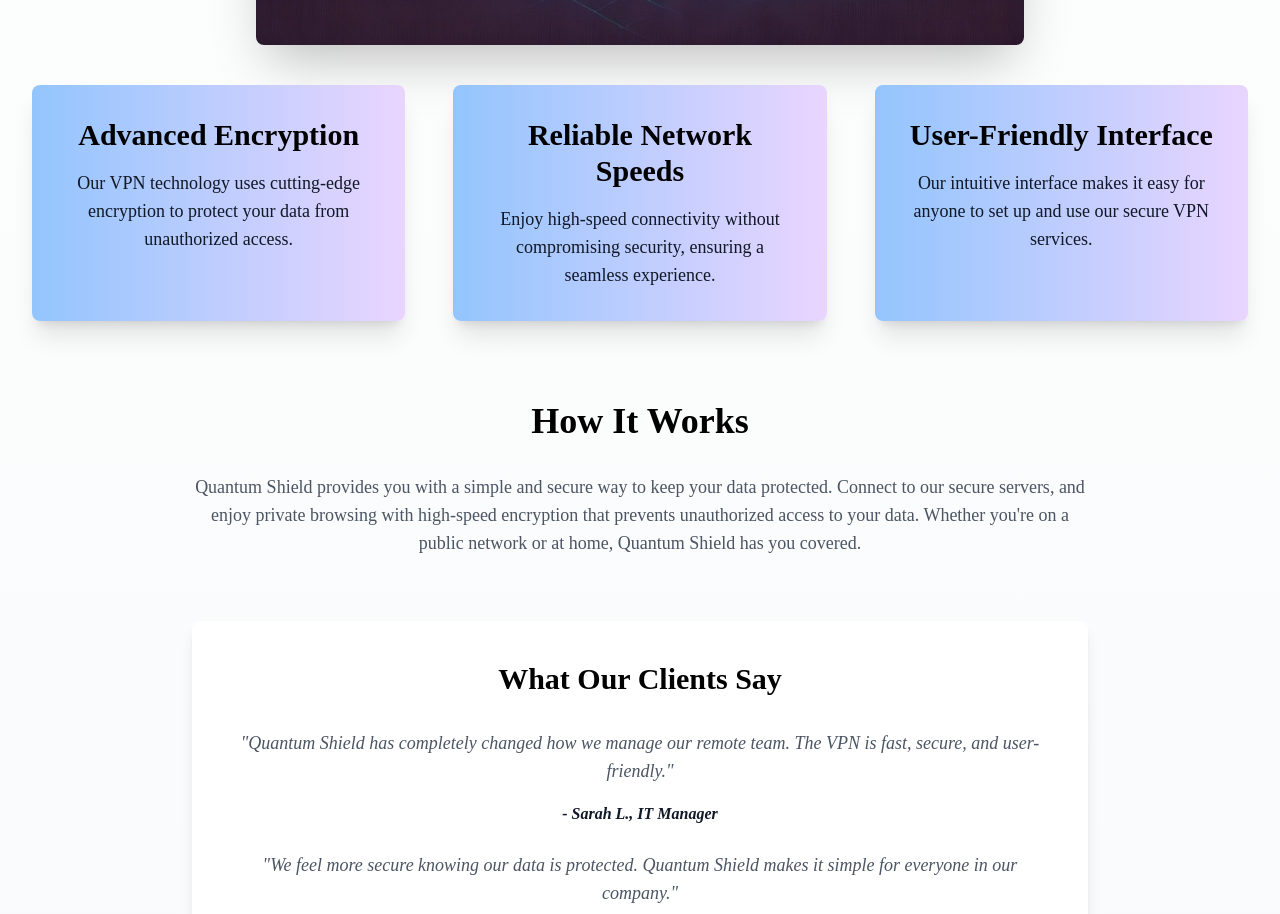
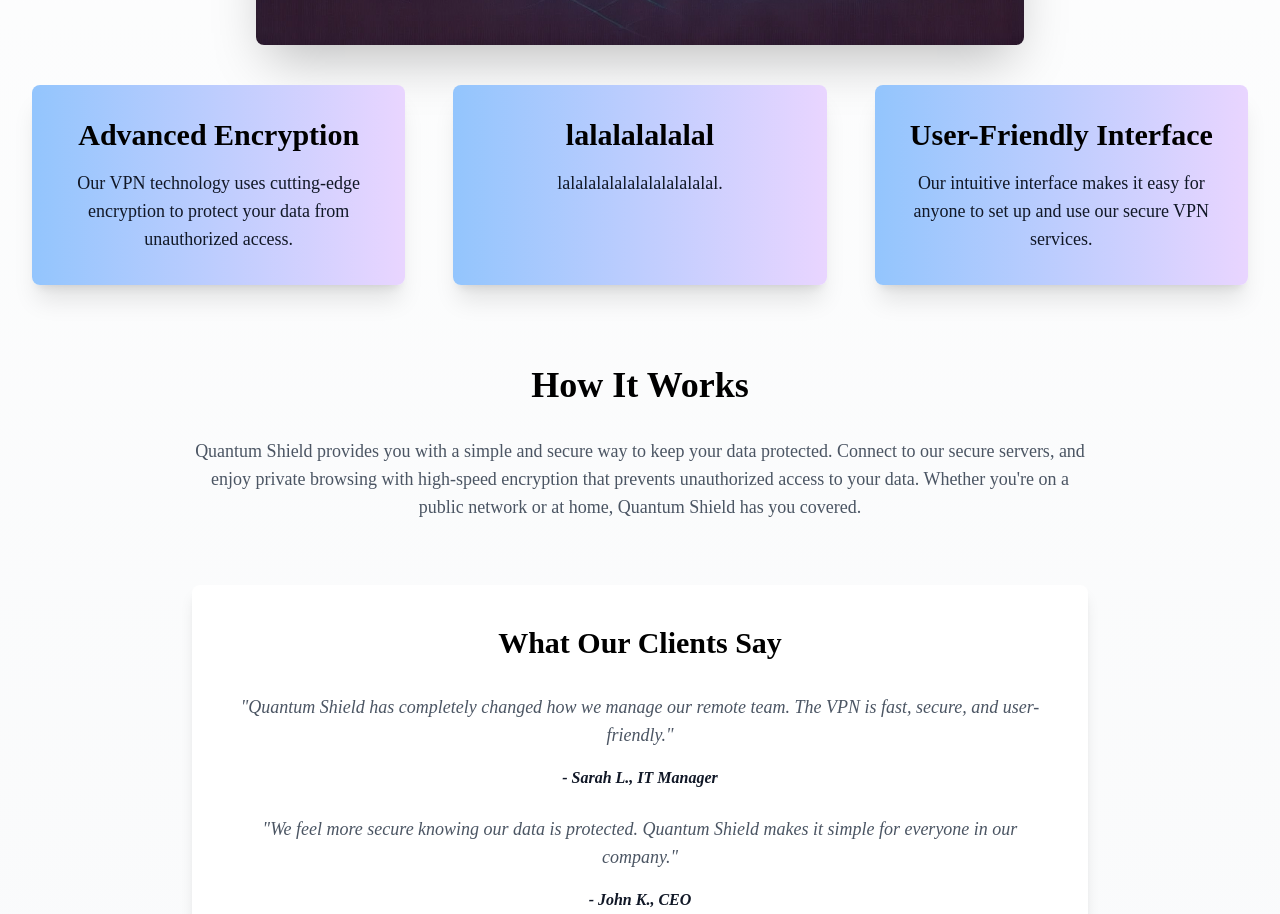
Before and after one commit to karanb67/quantumshield, a React (Create React App) app: page / in a window 1280 px wide. Shown: the part 1159-2073 px from the top of the page. Built offline with nearby package versions, Linux system fonts and the light colour scheme.

Commit message:
Update Home.js

```diff
--- a/src/components/Home.js
+++ b/src/components/Home.js
@@ -77,9 +77,9 @@
             animate={{ opacity: 1, y: 0 }}
             transition={{ duration: 0.5, ease: 'easeOut' }}
           >
-            <h3 className="text-2xl md:text-3xl font-semibold mb-4">Reliable Network Speeds</h3>
+            <h3 className="text-2xl md:text-3xl font-semibold mb-4">lalalalalalal</h3>
             <p className="text-base md:text-lg">
-              Enjoy high-speed connectivity without compromising security, ensuring a seamless experience.
+              lalalalalalalalalalalalal.
             </p>
           </motion.div>
           <motion.div
```
